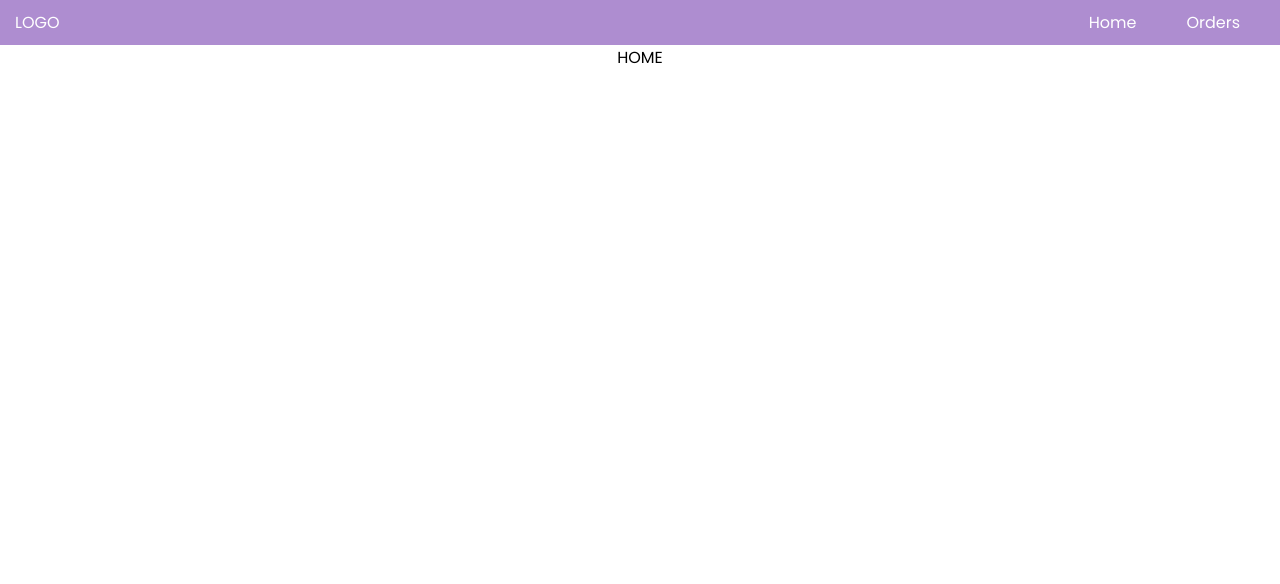
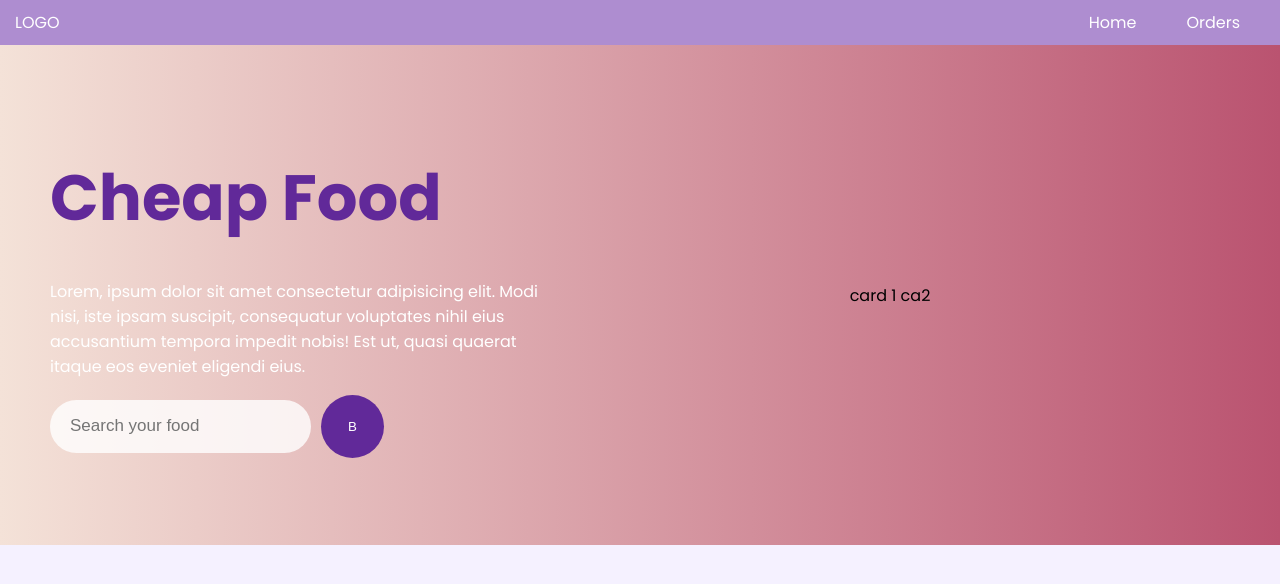
Before and after one commit to cechus/delicious-food, a React (Create React App) app: page / in a window 1280 px wide. Shown: the top 584 px of the page. Built offline with nearby package versions, Linux system fonts and the light colour scheme.

Commit message:
added home page

```diff
--- /dev/null
+++ b/src/Components/Search/Search.module.css
@@ -0,0 +1,34 @@
+.root {
+  display: flex;
+  gap: 10px;
+  align-items: center;
+}
+.input {
+  background-color: rgba(255, 255, 255, 0.8);
+  border-radius: 46px;
+  color: var(--primary);
+  border: none;
+  height: 53px;
+  padding: 0px 20px;
+  outline: none;
+  font-size: 17px;
+  transition: flex 500ms ease-in-out, box-shadow 500ms ease-in-out;
+}
+
+.button {
+  background: var(--primary);
+  border-radius: 100%;
+  border: none;
+  color: var(--whitebase);
+  width: 63px;
+  height: 63px;
+  outline: none;
+  cursor: pointer;
+}
+.button:hover {
+  background: var(--secondary);
+}
+.input:focus {
+  box-shadow: 0px 6px 40px rgba(57, 132, 187, 0.05);
+  flex: 1;
+}
--- /dev/null
+++ b/src/Components/Search/Search.tsx
@@ -0,0 +1,13 @@
+import styles from "./Search.module.css";
+export default function Search() {
+  return (
+    <div className={styles.root}>
+      <input
+        type="text"
+        className={styles.input}
+        placeholder="Search your food"
+      />
+      <button className={styles.button}>B</button>
+    </div>
+  );
+}
--- /dev/null
+++ b/src/Layouts/Home.module.css
@@ -0,0 +1,31 @@
+.banner {
+  background: linear-gradient(to left, #ba5370, #f4e2d8);
+  height: 500px;
+  display: grid;
+  align-items: center;
+  grid-template-columns: minmax(300px, 500px) 1fr;
+  padding: 0px 50px;
+}
+.title {
+  /* position: absolute;
+  width: 432px;
+  height: 191px;
+  left: 102px;
+  top: 319px; */
+
+  font-style: normal;
+  font-weight: bold;
+  font-size: 4rem;
+  line-height: 130px;
+  color: var(--primary);
+  margin: 0;
+}
+
+.left {
+  display: flex;
+  flex-direction: column;
+  text-align: left;
+}
+p {
+  color: var(--whitebase);
+}
--- a/src/Layouts/Home.tsx
+++ b/src/Layouts/Home.tsx
@@ -1,5 +1,20 @@
 import React from "react";
-
+import Search from "../Components/Search/Search";
+import styles from "./Home.module.css";
 export default function Home() {
-  return <div>HOME</div>;
+  return (
+    <div className={styles.banner}>
+      <div className={styles.left}>
+        <h1 className={styles.title}>Cheap Food</h1>
+        <p>
+          Lorem, ipsum dolor sit amet consectetur adipisicing elit. Modi nisi,
+          iste ipsam suscipit, consequatur voluptates nihil eius accusantium
+          tempora impedit nobis! Est ut, quasi quaerat itaque eos eveniet
+          eligendi eius.
+        </p>
+        <Search />
+      </div>
+      <div>card 1 ca2</div>
+    </div>
+  );
 }
--- a/src/index.css
+++ b/src/index.css
@@ -1,6 +1,7 @@
 :root {
   --whitebase: #fff;
   --primary: rgba(97, 41, 153, 1);
+  --bg: rgba(245, 241, 255, 1);
   --secondary: rgba(174, 141, 208, 1);
   --label-text: rgba(97, 41, 153, 0.6);
   --black-base: rgba(0, 0, 0, 1);
@@ -14,6 +15,7 @@ body {
     sans-serif;
   -webkit-font-smoothing: antialiased;
   -moz-osx-font-smoothing: grayscale;
+  background-color: var(--bg);
 }
 
 code {
```
